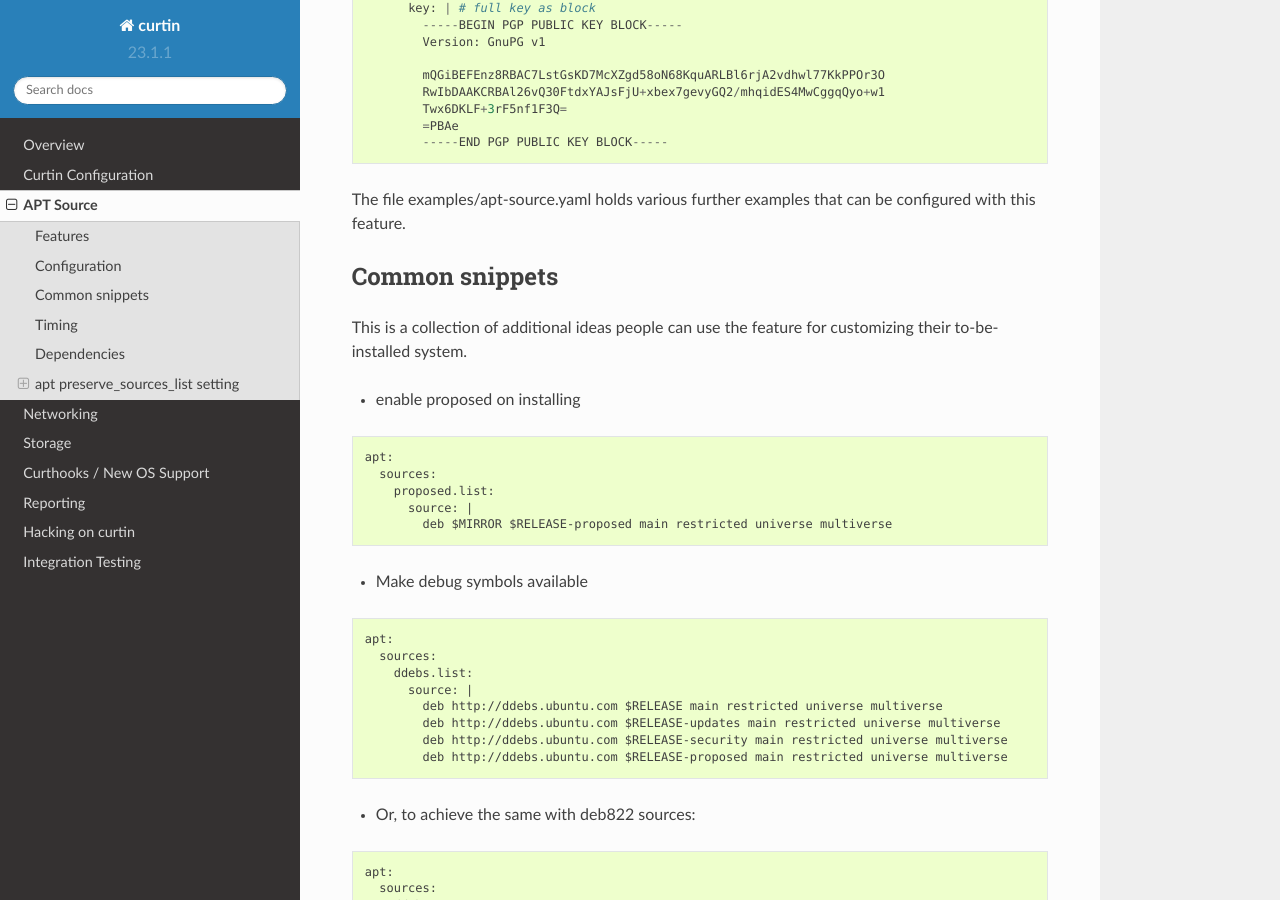
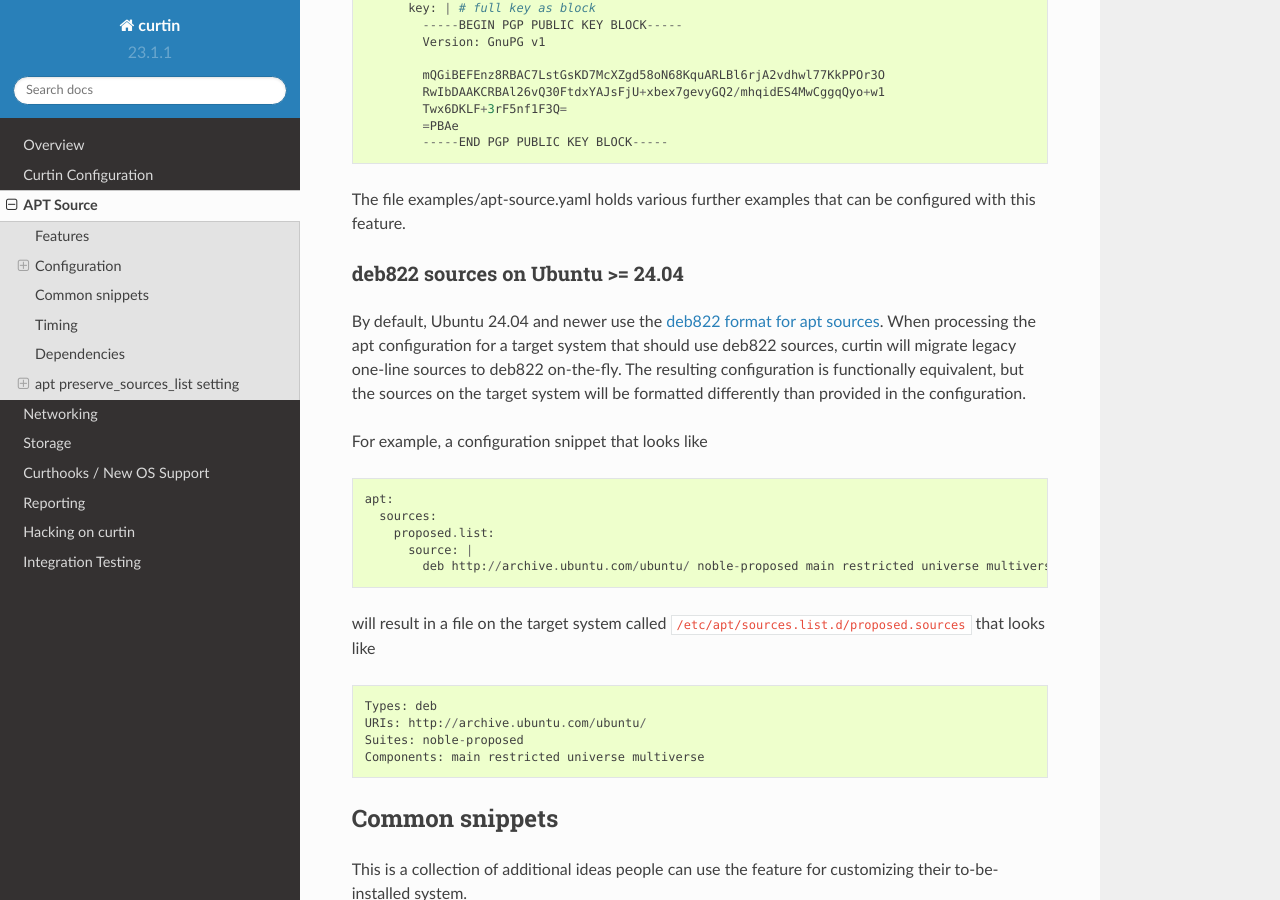
Before and after one commit to canonical/curtin, a Sphinx documentation site: the page built from doc/topics/apt_source.rst, in a window 1280 px wide and 900 px high, scrolled down 2504 px. Built offline with Sphinx 7.4.7 and the Read the Docs theme 2.0.0, drawn with Linux system fonts in a browser that asks for light colours.

Commit message:
apt-config: enable deb822 sources from 24.04 onwards
This reverts commit a7640fdcac396f9f09044dc7ca7553043ce4231c and applies
further modifications to enable deb822 sources starting from 24.04 and
not 23.10.

LP: #2056308

Signed-off-by: Olivier Gayot <olivier.gayot@canonical.com>
(cherry picked from commit 3d0994a3bfb47318bd8b4c0aa5e345e198eabe77)

```diff
--- a/doc/topics/apt_source.rst
+++ b/doc/topics/apt_source.rst
@@ -131,29 +131,28 @@ That would be specified as ::
 
 The file examples/apt-source.yaml holds various further examples that can be configured with this feature.
 
-..
-    deb822 sources on Ubuntu >= 23.10
-    ---------------------------------
+deb822 sources on Ubuntu >= 24.04
+---------------------------------
 
-    By default, Ubuntu 23.10 and newer use the
-    `deb822 format for apt sources <https://manpages.ubuntu.com/manpages/en/man5/sources.list.5.html>`_.
-    When processing the apt configuration for a target system that should use deb822 sources, curtin will migrate legacy one-line sources to deb822 on-the-fly.
-    The resulting configuration is functionally equivalent, but the sources on the target system will be formatted differently than provided in the configuration.
+By default, Ubuntu 24.04 and newer use the
+`deb822 format for apt sources <https://manpages.ubuntu.com/manpages/en/man5/sources.list.5.html>`_.
+When processing the apt configuration for a target system that should use deb822 sources, curtin will migrate legacy one-line sources to deb822 on-the-fly.
+The resulting configuration is functionally equivalent, but the sources on the target system will be formatted differently than provided in the configuration.
 
-    For example, a configuration snippet that looks like ::
+For example, a configuration snippet that looks like ::
 
-     apt:
-       sources:
-         proposed.list:
-           source: |
-             deb http://archive.ubuntu.com/ubuntu/ mantic-proposed main restricted universe multiverse
+ apt:
+   sources:
+     proposed.list:
+       source: |
+         deb http://archive.ubuntu.com/ubuntu/ noble-proposed main restricted universe multiverse
 
-    will result in a file on the target system called ``/etc/apt/sources.list.d/proposed.sources`` that looks like ::
+will result in a file on the target system called ``/etc/apt/sources.list.d/proposed.sources`` that looks like ::
 
-     Types: deb
-     URIs: http://archive.ubuntu.com/ubuntu/
-     Suites: mantic-proposed
-     Components: main restricted universe multiverse
+ Types: deb
+ URIs: http://archive.ubuntu.com/ubuntu/
+ Suites: noble-proposed
+ Components: main restricted universe multiverse
 
 Common snippets
 ~~~~~~~~~~~~~~~
```
Also changed, not shown: 2 other files.
